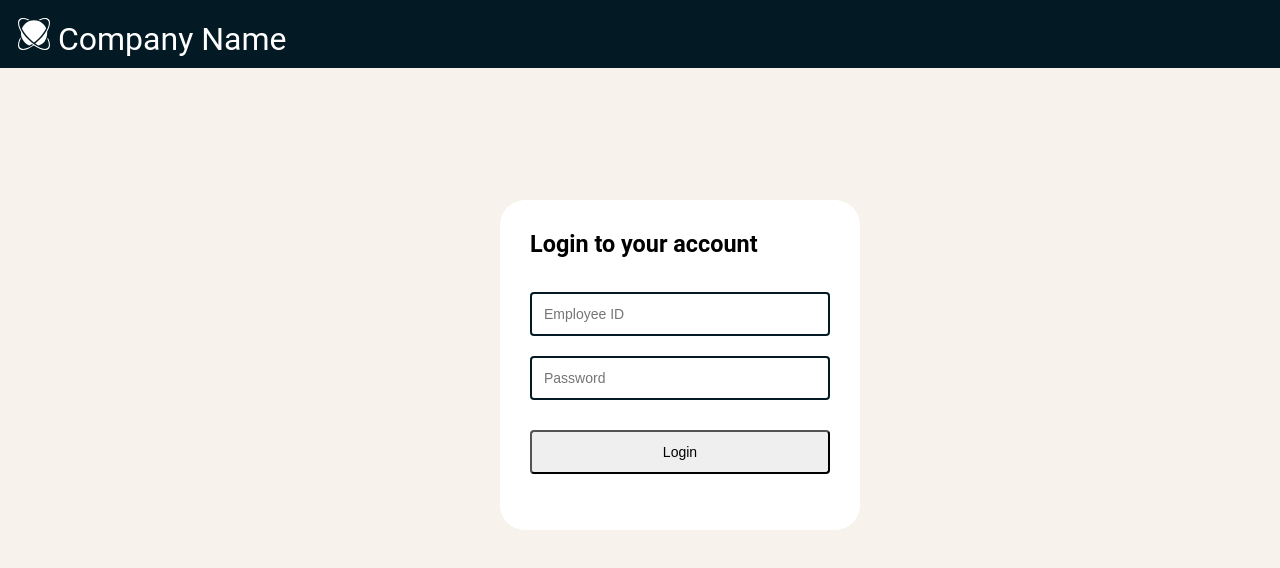
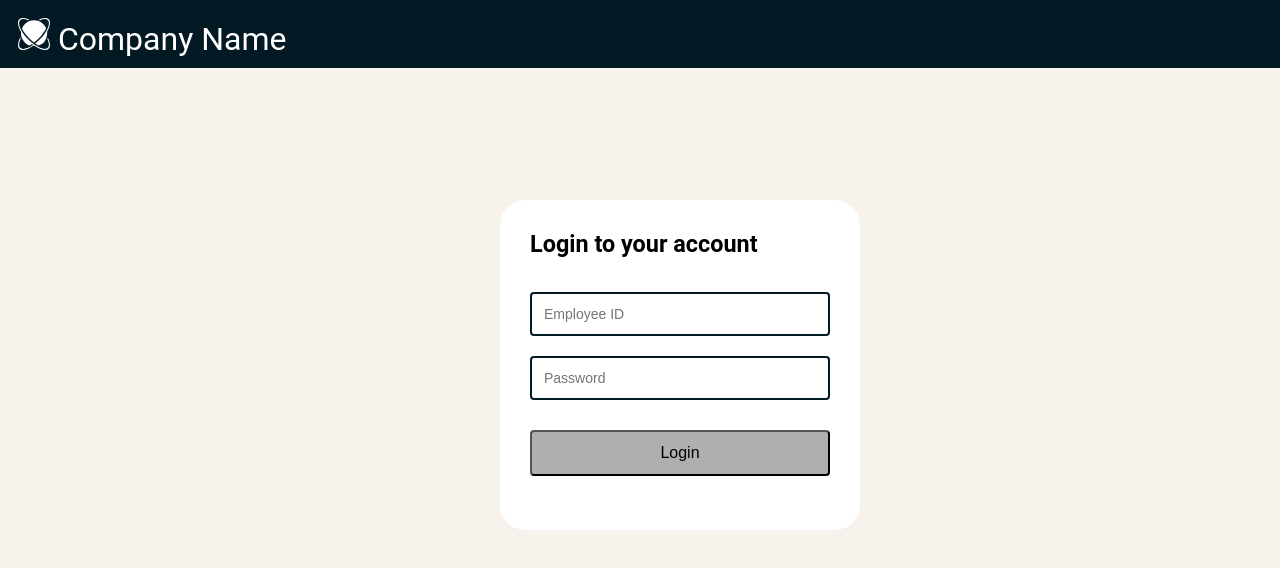
Before and after one commit to AnushangaPavith/Dashboard-web-app, a React (Create React App) app: page / in a window 1280 px wide. In both pictures the pointer is over the button "Login". Shown: the top 568 px of the page. Built offline with nearby package versions, Linux system fonts and the light colour scheme.

Commit message:
Add login button hover

```diff
--- a/src/App.css
+++ b/src/App.css
@@ -561,10 +561,14 @@ body {
 
 .btn{
   width: 100%;
-  font-size: 14px;
+  font-size: 16px;
   padding: 12px;
   margin-top: 20px;
   border-radius: 4px;
+}
+
+.btn:hover{
+  background-color: #afafaf;
 }
 
 /* ------------------------------------------------------------------- */
```
